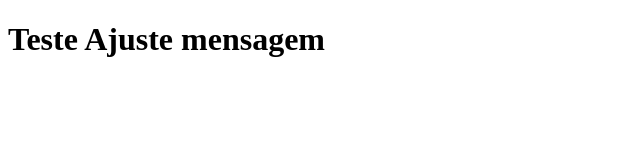
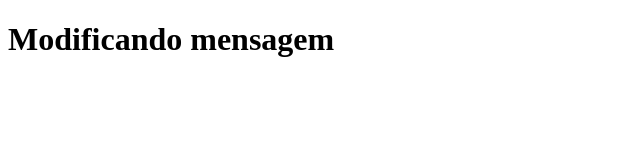
Before and after one commit to JoaoBruzetti/clone-tabnews, a Next.js app: page / in a window 1280 px wide. Shown: the top 160 px of the page, without its empty margins (0-640 px from the left). Built offline with nearby package versions, Linux system fonts and the light colour scheme.

Commit message:
Modificando mensagem da pagina inicial

```diff
--- a/pages/index.js
+++ b/pages/index.js
@@ -1,5 +1,5 @@
 function Home(){
-    return <h1> Teste Ajuste mensagem</h1>
+    return <h1> Modificando mensagem</h1>
 }
 
 export default Home
```
